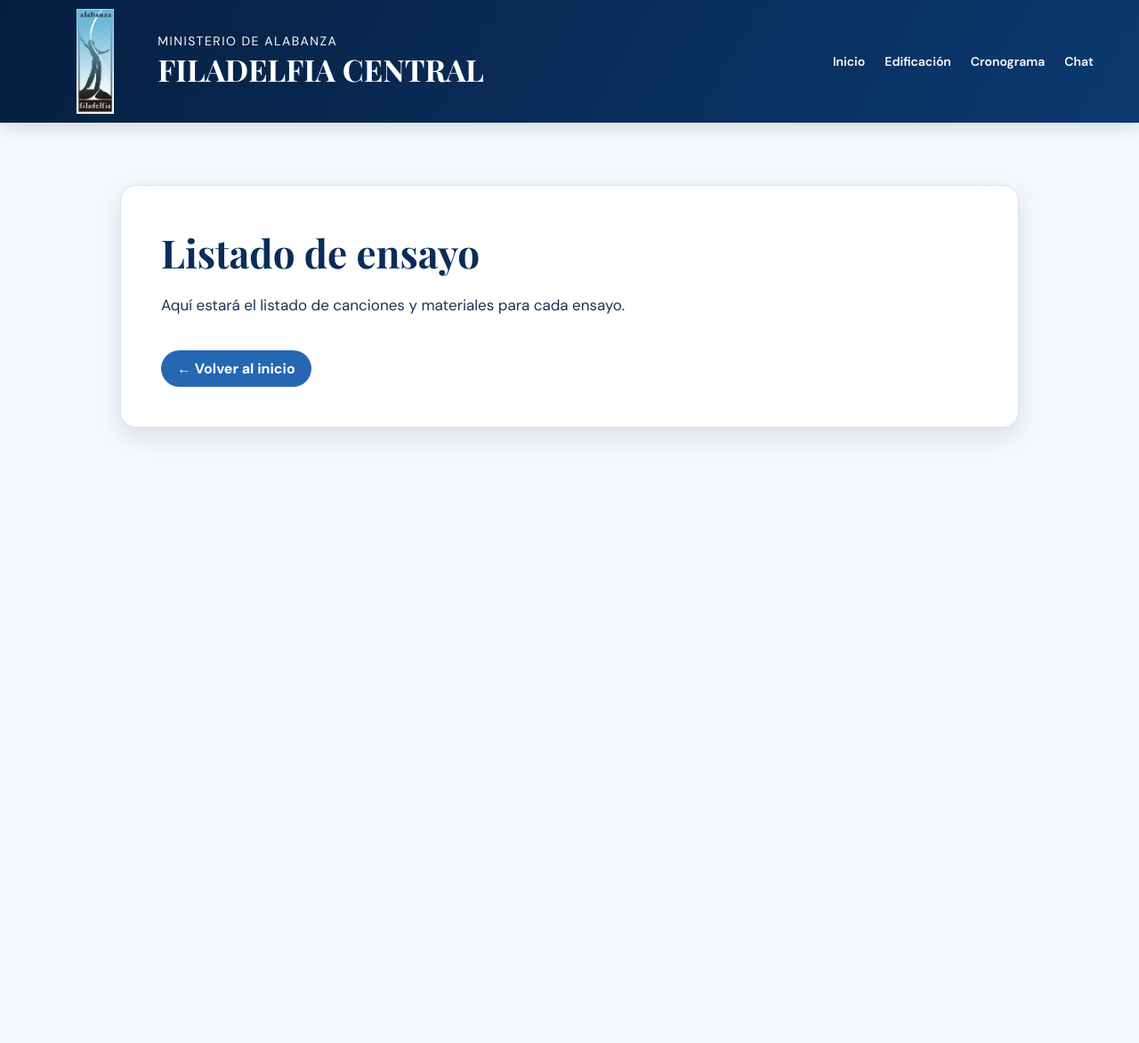
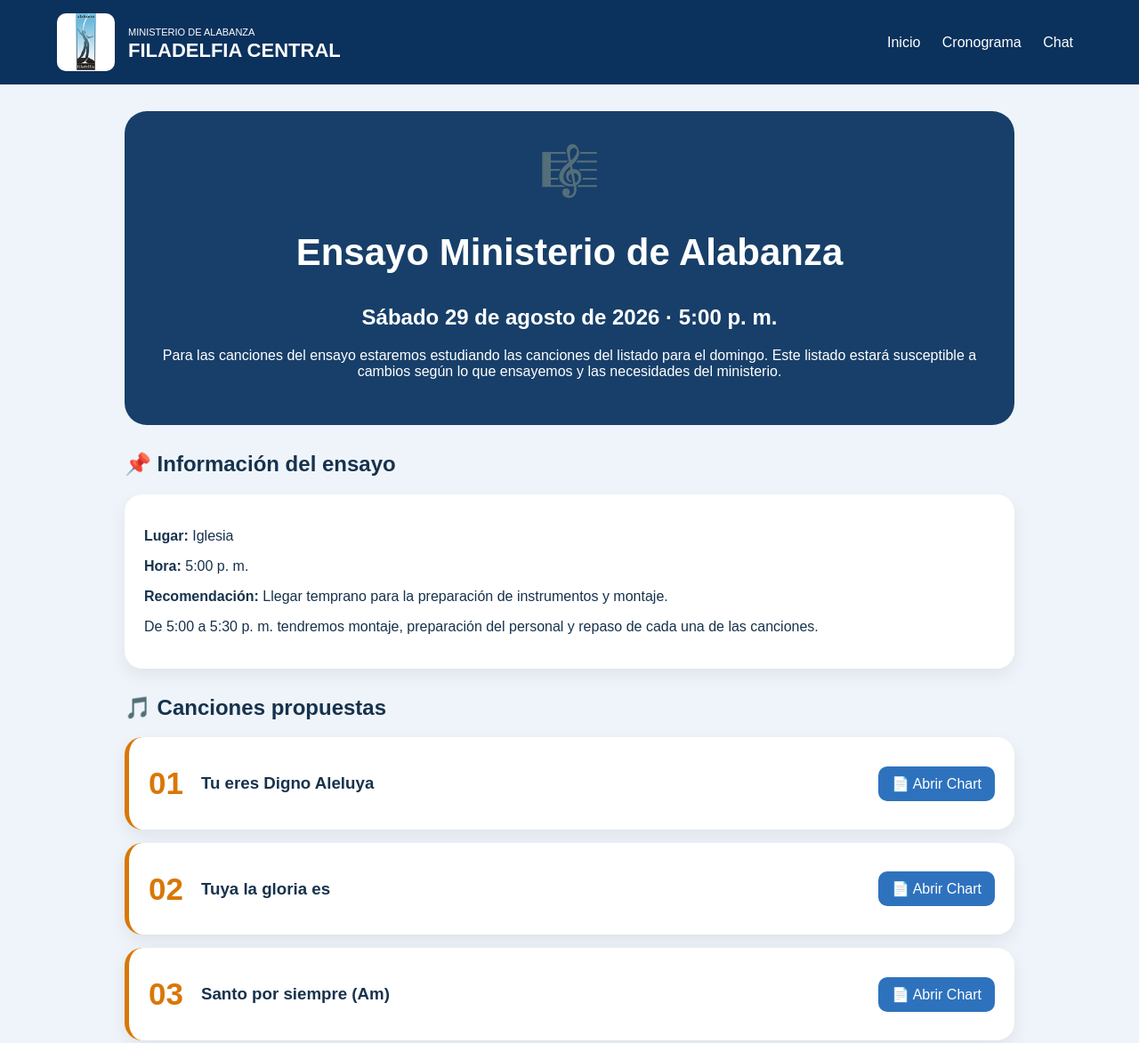
Before and after one commit to casparorivera/alabanzafiladelfia, a plain HTML site: page ensayo.html in a window 1280 px wide. Shown: the top 1173 px of the page at 89% size. Before the commit the page ends 800 px from the top, so only its background shows below. Drawn offline with nearby package versions, Linux system fonts and the light colour scheme.

Commit message:
Add files via upload

```diff
--- /dev/null
+++ b/ensayo.css
@@ -0,0 +1,130 @@
+body{
+margin:0;
+font-family:Arial,sans-serif;
+background:#eef4f9;
+color:#17324d;
+}
+
+.top{
+background:#0b315d;
+padding:15px 5%;
+display:flex;
+justify-content:space-between;
+align-items:center;
+}
+
+.brand{
+display:flex;
+align-items:center;
+gap:15px;
+color:white;
+text-decoration:none;
+}
+
+.brand img{
+width:65px;
+height:65px;
+object-fit:contain;
+background:white;
+border-radius:10px;
+}
+
+.brand b{
+display:block;
+font-size:22px;
+}
+
+.brand small{
+font-size:11px;
+}
+
+nav a{
+color:white;
+margin:10px;
+text-decoration:none;
+}
+
+main{
+max-width:1000px;
+margin:auto;
+padding:30px;
+}
+
+.hero{
+background:#173f69;
+color:white;
+padding:35px;
+border-radius:25px;
+text-align:center;
+}
+
+.hero .icon{
+font-size:55px;
+}
+
+.hero h1{
+font-size:42px;
+}
+
+.info,.songs{
+margin-top:30px;
+}
+
+.box,.card,.note{
+background:white;
+padding:22px;
+border-radius:20px;
+box-shadow:0 8px 20px #0001;
+}
+
+.card{
+display:flex;
+align-items:center;
+gap:20px;
+margin:15px 0;
+border-left:5px solid #d97706;
+}
+
+.card span{
+font-size:35px;
+font-weight:bold;
+color:#d97706;
+}
+
+.card h3{
+flex:1;
+}
+
+.card a{
+background:#2e72bd;
+color:white;
+padding:10px 15px;
+border-radius:10px;
+text-decoration:none;
+}
+
+.note{
+margin-top:20px;
+border-left:5px solid #e67e22;
+background:#fff8ed;
+}
+
+.footer{
+background:#0b315d;
+color:white;
+padding:25px;
+text-align:center;
+}
+
+@media(max-width:700px){
+.top{
+flex-direction:column;
+}
+.card{
+flex-direction:column;
+align-items:flex-start;
+}
+.hero h1{
+font-size:30px;
+}
+}
--- a/ensayo.html
+++ b/ensayo.html
@@ -1 +1,84 @@
-<!doctype html><html lang="es"><head><meta charset="utf-8"><meta name="viewport" content="width=device-width, initial-scale=1"><title>Listado de ensayo | Filadelfia Central</title><link rel="stylesheet" href="pagina.css"></head><body><header class="top"><a class="brand" href="index.html"><img src="images/logo-filadelfia.jpg" alt="Logo Ministerio de Alabanza Filadelfia"><div><small>MINISTERIO DE ALABANZA</small><b>FILADELFIA CENTRAL</b></div></a><nav><a href="index.html">Inicio</a><a href="edificacion.html">Edificación</a><a href="cronograma.html">Cronograma</a><a href="chat.html">Chat</a></nav></header><main class="wrap"><section class="panel"><h1>Listado de ensayo</h1><p>Aquí estará el listado de canciones y materiales para cada ensayo.</p><a class="back" href="index.html">← Volver al inicio</a></section></main></body></html>
+<!doctype html>
+<html lang="es">
+<head>
+<meta charset="utf-8">
+<meta name="viewport" content="width=device-width, initial-scale=1">
+<title>Ensayo | Ministerio de Alabanza Filadelfia</title>
+<link rel="stylesheet" href="ensayo.css">
+</head>
+<body>
+
+<header class="top">
+<a class="brand" href="index.html">
+<img src="images/logo-filadelfia.jpg" alt="Logo Ministerio de Alabanza Filadelfia">
+<div><small>MINISTERIO DE ALABANZA</small><b>FILADELFIA CENTRAL</b></div>
+</a>
+<nav>
+<a href="index.html">Inicio</a>
+<a href="cronograma.html">Cronograma</a>
+<a href="chat.html">Chat</a>
+</nav>
+</header>
+
+<main>
+<section class="hero">
+<div class="icon">🎼</div>
+<h1>Ensayo Ministerio de Alabanza</h1>
+<h2>Sábado 29 de agosto de 2026 · 5:00 p. m.</h2>
+<p>
+Para las canciones del ensayo estaremos estudiando las canciones del listado
+para el domingo. Este listado estará susceptible a cambios según lo que ensayemos
+y las necesidades del ministerio.
+</p>
+</section>
+
+<section class="info">
+<h2>📌 Información del ensayo</h2>
+<div class="box">
+<p><b>Lugar:</b> Iglesia</p>
+<p><b>Hora:</b> 5:00 p. m.</p>
+<p><b>Recomendación:</b> Llegar temprano para la preparación de instrumentos y montaje.</p>
+<p>De 5:00 a 5:30 p. m. tendremos montaje, preparación del personal y repaso de cada una de las canciones.</p>
+</div>
+</section>
+
+<section class="songs">
+<h2>🎵 Canciones propuestas</h2>
+
+<div class="card">
+<span>01</span>
+<h3>Tu eres Digno Aleluya</h3>
+<a href="https://drive.google.com/file/d/1IIcK7arRzQoNWIjd0dpi4jUE5Vu54VGl/view?usp=drive_link" target="_blank">📄 Abrir Chart</a>
+</div>
+
+<div class="card">
+<span>02</span>
+<h3>Tuya la gloria es</h3>
+<a href="https://drive.google.com/file/d/1oBXci8-CoRB6YxfCdmZ-AmwgQlKG0Fq9/view?usp=drive_link" target="_blank">📄 Abrir Chart</a>
+</div>
+
+<div class="card">
+<span>03</span>
+<h3>Santo por siempre (Am)</h3>
+<a href="https://drive.google.com/file/d/1XeLAsyVZrvEuoIJv-VCP4L0u7NA1X5BT/view?usp=drive_link" target="_blank">📄 Abrir Chart</a>
+</div>
+
+<div class="card">
+<span>04</span>
+<h3>Ven a habitar</h3>
+<a href="https://drive.google.com/file/d/11HnqmvmFXXMcU3N58u5JnSZTzDGeyhmB/view?usp=drive_link" target="_blank">📄 Abrir Chart</a>
+</div>
+
+<div class="note">
+⚠️ Tener presente la transición entre "Santo por siempre" y "Ven a habitar".
+</div>
+
+</section>
+</main>
+
+<footer class="footer">
+Ministerio de Alabanza Filadelfia Central
+</footer>
+
+</body>
+</html>
```
